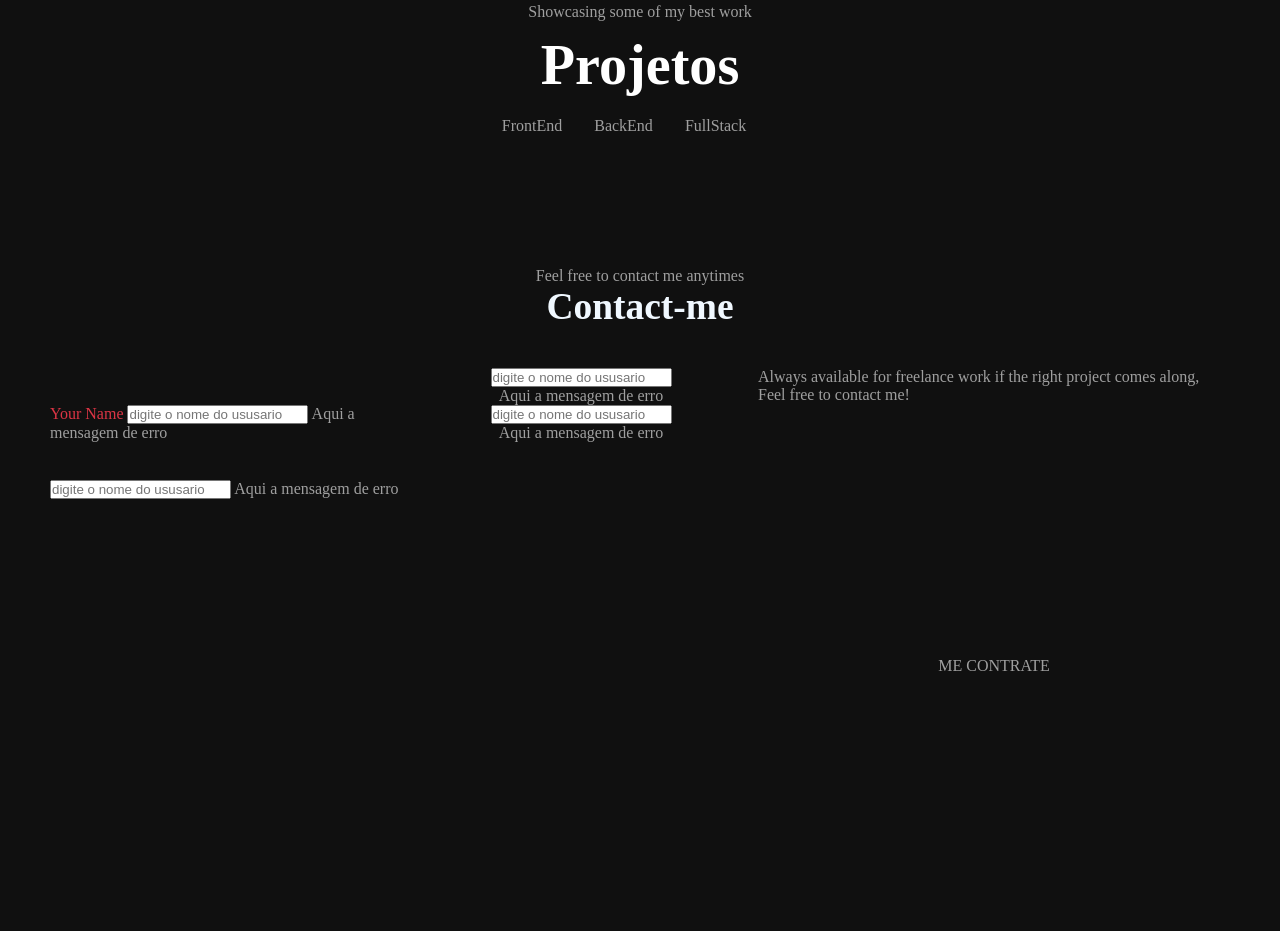
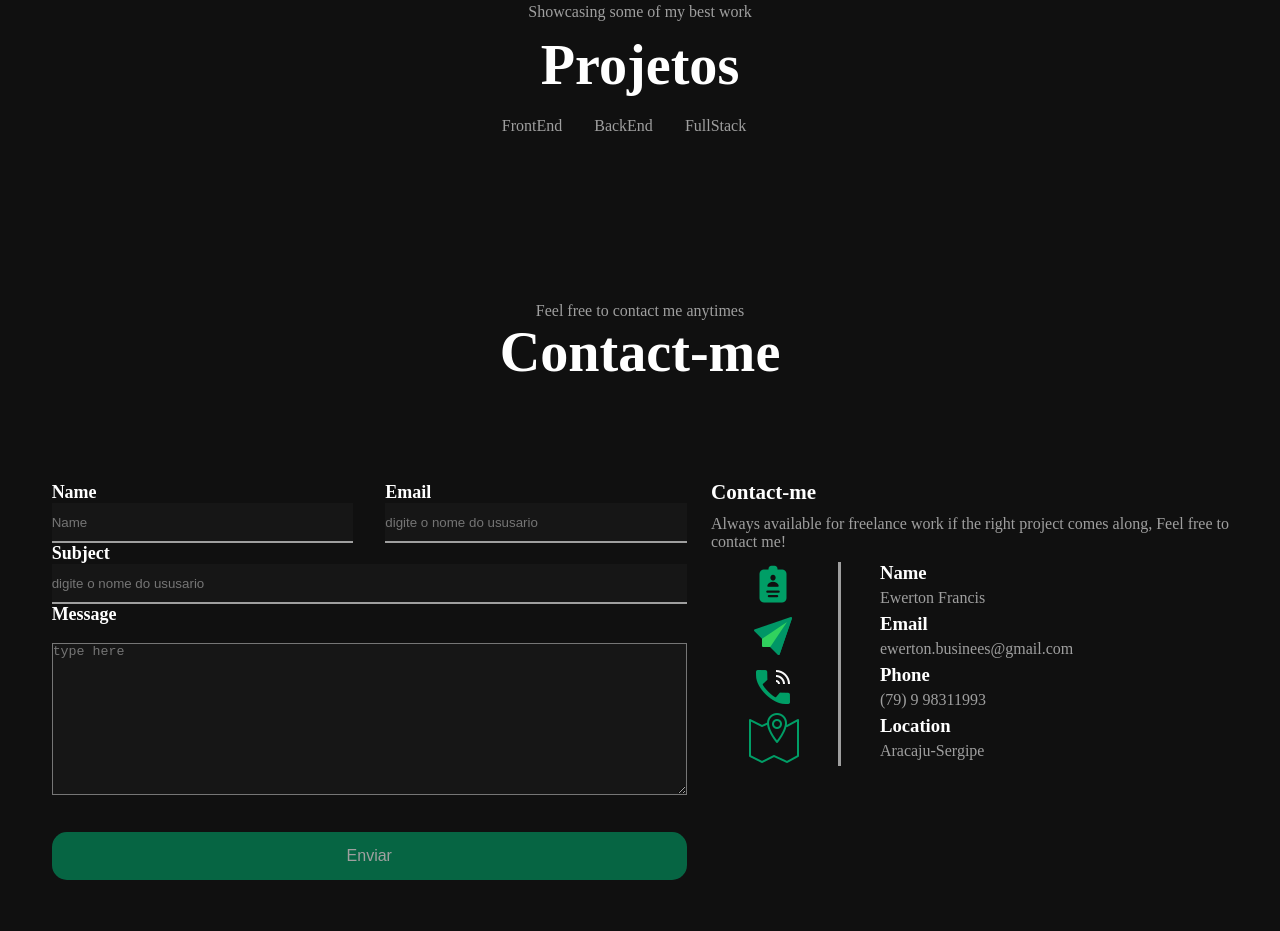
Before and after one commit to EwertonFS/Portifolio, a plain HTML site: page portifolio.html in a window 1280 px wide. Shown: the part 1647-2578 px from the top of the page. Drawn offline with Linux system fonts and the light colour scheme.

Commit message:
section contact

```diff
--- a/portifolio.html
+++ b/portifolio.html
@@ -166,36 +166,93 @@
         <p id="coment-title-contact-me">Feel free to contact me anytimes</p>
         <h3>Contact-me</h3>
       </div>
+
       <div class="form-contact-me">
-        <form action="submit" class="form-name">
-          <label for="username"
-            >Your Name
-            <input type="text" placeholder="digite o nome do ususario" />
-            <a> Aqui a mensagem de erro</a>
-            <!-- <button class="btn-cv">botao</button> -->
-          </label>
+        <form action="https://exemplo.com/submit" class="form-name" required>
+          <label for="name">Name</label>
+          <input
+            type="text"
+            placeholder="Name"
+            id="name"
+            name="name"
+            required
+          />
         </form>
 
-        <form action="submit" class="form-email">
-        <input type="text" placeholder="digite o nome do ususario" />
-        <a> Aqui a mensagem de erro</a>
-        <form />
-        <form action="submit" class="form-subject">
-          <input type="text" placeholder="digite o nome do ususario" />
-          <a> Aqui a mensagem de erro</a>
+        <form action="https://exemplo.com/submit" class="form-email" required>
+          <label for="email">Email</label>
+          <input
+            type="email"
+            placeholder="digite o nome do ususario"
+            id="email"
+            name="email"
+            required
+          />
         </form>
 
-        <form action="submit" class="message">
-          <input type="text" placeholder="digite o nome do ususario" />
-          <a> Aqui a mensagem de erro</a>
+        <form action="https://exemplo.com/submit" class="form-subject" required>
+          <label for="subject">Subject</label>
+          <input
+            type="text"
+            placeholder="digite o nome do ususario"
+            id="subject"
+            name="subject"
+            required
+          />
+        </form>
+
+        <form action="https://exemplo.com/submit" class="form-message" required>
+          <label for="texto">Message</label>
+          <br />
+          <textarea
+            id="texto"
+            name="texto"
+            rows="10"
+            cols="50"
+            placeholder="type here"
+          ></textarea>
+          <br />
+          <input type="submit" value="Enviar" id="btn"/>
         </form>
       </div>
+
       <div class="my-contact">
-        <p class="sub-title-my-contact">
-          Always available for freelance work if the right project comes along,
-          Feel free to contact me!
-        </p>
-        <p>ME CONTRATE</p>
+        <div class="title-my-contact">
+          <h3>Contact-me</h3>
+        </div>
+        <div class="sub-title-my-contact">
+          <p>
+            Always available for freelance work if the right project comes
+            along, Feel free to contact me!
+          </p>
+        </div>
+
+        <div class="icons">
+          <img src="Assets/Icones/forGreen/iconPerson.png" alt="person" />
+          <img
+            src="Assets/Icones/forGreen/icons8-enviar-e-mail-48.png"
+            alt="email"
+          />
+          <img
+            src="Assets/Icones/forGreen/icons8-volume-da-campainha-48.png"
+            alt="phone"
+          />
+
+          <img
+            src="Assets/Icones/forGreen/icons8-marcador-de-mapa-50.png"
+            alt="phone"
+          />
+        </div>
+        <div class="icons-contact">
+          <h3 class="highlights">Name</h3>
+          <p>Ewerton Francis</p>
+          <h3 class="highlights">Email</h3>
+          <p>ewerton.businees@gmail.com</p>
+          <h3 class="highlights">Phone</h3>
+          <p>(79) 9 98311993</p>
+          <h3 class="highlights">Location</h3>
+          <p>Aracaju-Sergipe</p>
+        </div>
       </div>
     </section>
 
--- a/style.css
+++ b/style.css
@@ -27,6 +27,7 @@
   --secondary-color: hsl(0,0%,8.63%);
   --third-color:hsl(0,0%,62.35%);
   --fourth-color:hsl(158.73,100%,30.98%);
+  --input:hsl(210,10.34%,22.75%);
 
   --font-color:hsl(0,0%,100%);
   --success-color: #28a745;
@@ -519,9 +520,10 @@ a:hover{
 
  .contact-me{
   display: grid;
-  grid-template-columns:60% 40%;
-  grid-template-rows: 20% 80%;
-  grid-template-areas:"title-contact-me title-contact-me""form-contact-me my-contact-me";
+  grid-template-columns:55% 45%;
+  grid-template-rows: 35% 65%;
+  grid-template-areas:"title-contact-me title-contact-me""form-contact-me my-contact";
+  padding:3%;
 
  }
 
@@ -529,105 +531,151 @@ a:hover{
   font-size:medium;
   color:var(--third-color);
   }
+
  .title-contact-me{
   grid-area: title-contact-me;
   display: flex;
   flex-direction: column;
   justify-content: center;
   align-items: center;
-  color: aliceblue;
-  font-size: xx-large;
+  color: var(--font-color);
+  font-size: 3em;
  }
 
 
   .form-contact-me{
    grid-area: form-contact-me;
    display: grid;
-   grid-auto-flow:row;
-   grid-template-columns: 1fr 1fr;
-   grid-template-rows: 20% 60%;
-  color: var(--secundary-color);
+   grid-template-columns:1fr 1fr;
+   grid-template-rows:auto; /* 20% 20% 60%; */
+   column-gap: 2em;
+   align-items:start;
+   margin-bottom: 20%;
+  color: var(--font-color);
+  grid-template-areas:
+  "form-name form-email"
+  "form-subject form-subject"
+  "form-message form-message";
+  padding: 2%;
+  }
 
-  }
   .form-name{
+  grid-area: form-name;
   display: grid;
-  align-items: center;
-  justify-content:stretch;
+
+
 
   }
   .form-email{
-    display: flex;
-    flex-direction: column;
-    align-items: center;
+    display: grid;
+    grid-area: form-email;
+    justify-content: stretch;
+  }
+  .form-subject{
+    display: grid;
+    grid-area: form-subject;
+
   }
 
- .my-contact{
-  display: grid;
-  grid-area: my-contact-me;
-  justify-items: center;
-  color: var(--third-color);
+  .form-message{
+    display: grid;
+    grid-area:form-message;
+
+  }
+
+
+
+ textarea{
+  background-color: var(--secondary-color);
+
  }
 
- /* .form-contact-me{
-  grid-area: form-contact-me;
-  display:flex;
-  flex-direction: column;
-  color: var(--secundary-color);
+ input{
+  color: var(--third-color);
+  background-color: var(--secondary-color);
+  height: 3em;
+  border: none;
+  border-bottom: 2px solid  var(--third-color);
+  transition: all 0.3s ease-in-out;
+ }
+
+ input:hover{
+  border-bottom: 2px solid var(--fourth-color);
+  transform: scale(1.0.5);
+ }
+
+ label{
+  color:var(--font-color);
+  font-size: large;
+  font-weight: bold;
+  }
+
+  #btn{
+  background-color: hsl(158.73, 100%, 30.98%);
+  color: #fff;
+  border: none;
+  padding: 12px 24px;
+  font-size: 16px;
+  border-radius: 15px;
+  cursor: pointer;
+  text-align: center;
+  opacity: 0.6;
+  transition: 0.3s;
+  margin-top: 3%;
+
 }
 
-.form-name{
-  display: inline-block;
-}
- */
-
-
- label{
-  color: #dc3545;
- }
-  .sub-title-my-contact-me{
-
-  }
- /* .elemento {
-  width: 200px;
-  height: 200px;
-  overflow: hidden;
-  position: relative;
+#btn:hover{
+  opacity:8;
+  filter: brightness(125%)
 }
 
-.elemento img {
-  transition: all 0.3s ease-out;
-  position: absolute;
-  top: 0;
-  left: 0;
-  width: 100%;
-  height: 100%;
+.my-contact{
+  grid-area: my-contact;
+  color: var(--third-color);
+  display: grid;
+  grid-template-columns: 1fr 3fr;
+  grid-template-areas:
+  "title-my-contact title-my-contact"
+  "sub-title-my-contact sub-title-my-contact"
+  "icons icons-contact";
+ /*  justify-items: center;
+  justify-content:stretch; */
+  padding: 2%;
+  margin-bottom:30%;
 }
 
-.elemento:hover img {
-  transform: scale(1.2);
-}
- */
-/*segundo exemplo*/
-/*   .elemento {
-  width: 200px;
-  height: 200px;
-  overflow: hidden;
-  position: relative;
+.title-my-contact{
+display: grid;
+grid-area: title-my-contact;
+font-size: large;
+color: var(--font-color);
+font-weight: bold;
+
 }
 
-.elemento img {
-  transition: all 0.3s ease-out;
-  position: absolute;
-  top: 0;
-  left: 0;
-  width: 100%;
-  height: 100%;
+.sub-title-my-contact{
+  display: grid;
+  grid-area: sub-title-my-contact;
+  text-align:start;
 }
 
-.elemento:hover img {
-  transform: scale(1.2);
-  width: 240px;
-  height: 240px;
+.icons{
+display: grid;
+grid-area: icons;
+justify-content: center;
+border-right:solid 3px var(--third-color);
 }
 
- */
+.icons-contact{
+  display: grid;
+  grid-area: icons-contact;
+  justify-items:start;
+  margin-left: 10%;
+
+}
+
+.highlights{
+  color: var(--font-color);
+font-weight: bold;
+}
```
Also changed, not shown: Assets/Icones/forBlack/icons8-instagram.svg (added), Assets/Icones/forGreen/iconPerson.png (added), Assets/Icones/forGreen/icons8-crachá-16.png (added), Assets/Icones/forGreen/icons8-crachá-64 (1).png (added), Assets/Icones/forGreen/icons8-enviar-e-mail-48.png (added), Assets/Icones/forGreen/icons8-google-pixel-6-48.png (added), Assets/Icones/forGreen/icons8-marcador-de-mapa-50.png (added), Assets/Icones/forGreen/icons8-volume-da-campainha-48.png (added).
